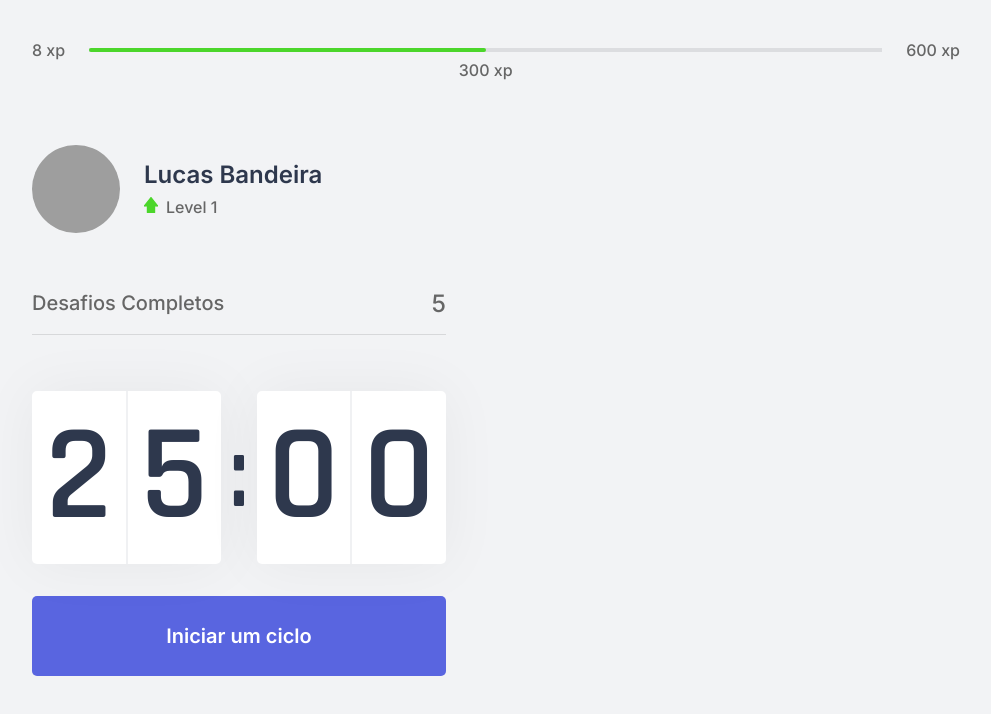
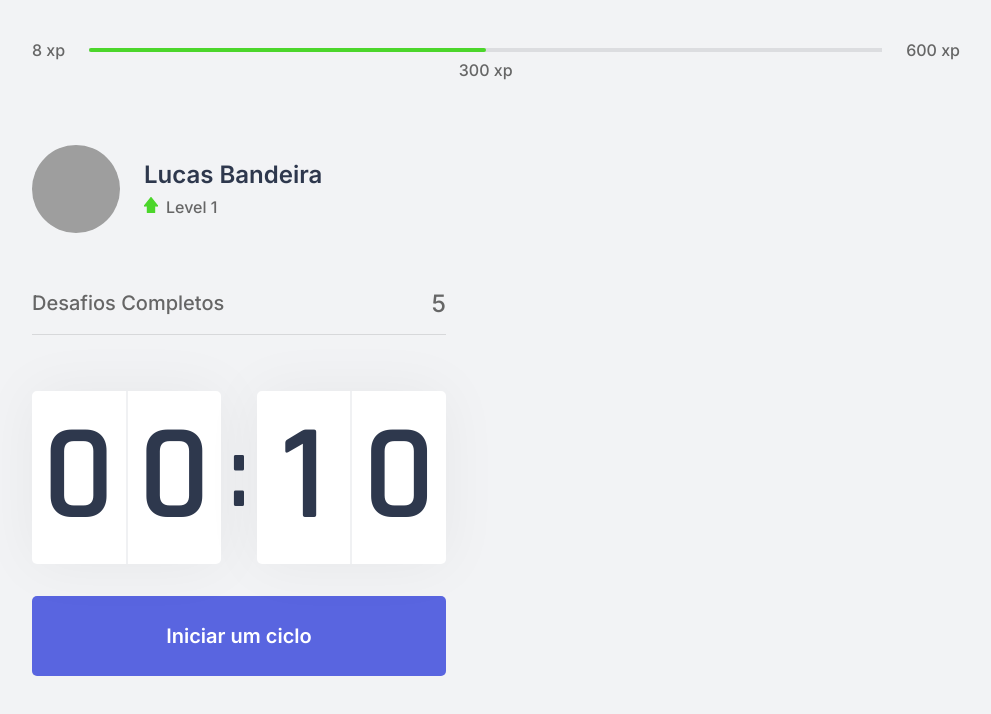
Before and after one commit to LucasBandeira-MJ/Rocketseat-NLW-4, a Next.js app: page / in a window 1280 px wide. Shown: the top 714 px of the page, without its empty margins (144-1135 px from the left). Built offline with nearby package versions, Linux system fonts and the light colour scheme; grey boxes are pictures that could not be loaded.

Commit message:
Added simple functionality to Countdown component

```diff
--- a/src/components/Countdown/index.tsx
+++ b/src/components/Countdown/index.tsx
@@ -1,20 +1,50 @@
+import { useEffect, useState } from 'react'
 import styles from './styles.module.sass'
 
+const INITIAL_TIME = 10 //25 minutes
+
 export const Countdown = () => {
+    const [time, setTime] = useState(INITIAL_TIME)
+    const [active, setActive] = useState(false)
+
+    const minutes = Math.floor(time / 60)
+    const seconds = Math.floor(time % 60)
+
+    const [minutesLeft, minutesRight] = String(minutes).padStart(2, '0').split('')
+    const [secondsLeft, secondsRight] = String(seconds).padStart(2, '0').split('')
+
+    useEffect(() => {
+        if(!active || time <= 0 ) { return ; }
+
+        setTimeout(() => {
+            setTime(time => time - 1)
+        }, 1000)
+
+    }, [active, time])
+
+    const startCountdown = () => {
+        setActive(true)
+    }
+
     return (
         <>
             <div className={styles.container}>
                 <div>
-                    <span>2</span>
-                    <span>5</span>
+                    <span>{minutesLeft}</span>
+                    <span>{minutesRight}</span>
                 </div>
                 <span>:</span>
                 <div>
-                    <span>0</span>
-                    <span>0</span>
+                    <span>{secondsLeft}</span>
+                    <span>{secondsRight}</span>
                 </div>
             </div>
-            <button type="button" className={styles.startButton}>
+
+            <button
+                onClick={startCountdown}
+                type="button"
+                className={styles.startButton}
+            >
                 Iniciar um ciclo
             </button>
         </>
```
